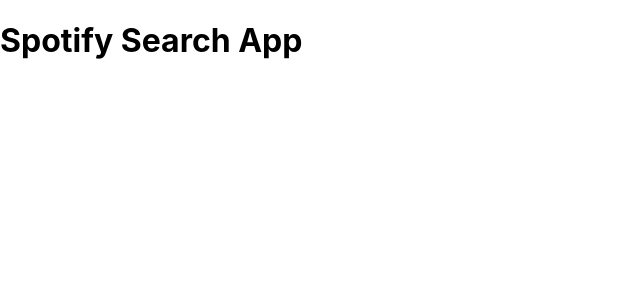
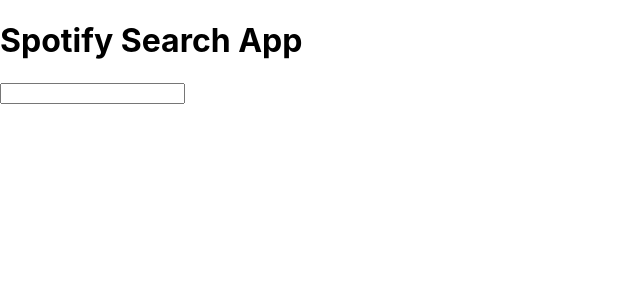
Before and after one commit to miguelfervi/react-spotify-search-app, a React (Create React App) app: page / in a window 1280 px wide. Shown: the top 300 px of the page, without its empty margins (0-640 px from the left). Built offline with nearby package versions, Linux system fonts and the light colour scheme.

Commit message:
ADD search input

```diff
--- a/src/App.js
+++ b/src/App.js
@@ -1,6 +1,12 @@
 import React from 'react';
-import Header from './Header/index';
+import Header from './Header';
+import Search from './Search';
 
 export default () => {
-  return <Header />;
+  return (
+    <>
+      <Header />
+      <Search></Search>
+    </>
+  );
 };
--- /dev/null
+++ b/src/Search/index.js
@@ -0,0 +1,17 @@
+import React, { useState } from 'react';
+
+const Search = () => {
+  const [term, setTerm] = useState('');
+
+  return (
+    <>
+      <input
+        className="input"
+        value={term}
+        onChange={(e) => setTerm(e.target.value)}
+      ></input>
+    </>
+  );
+};
+
+export default Search;
```
